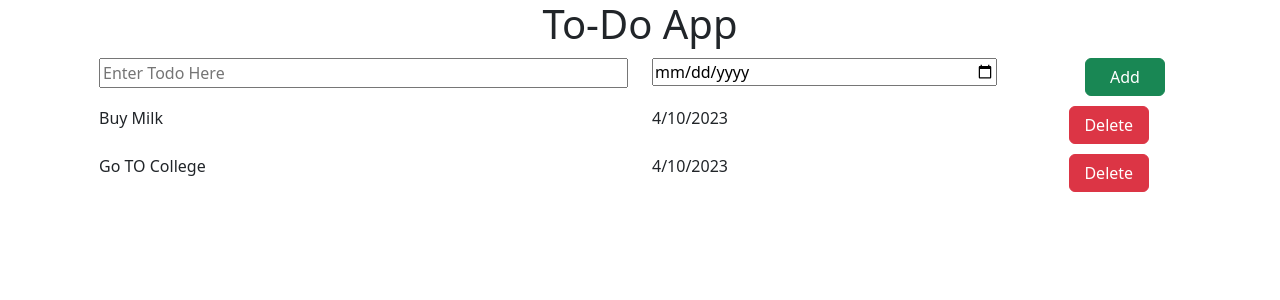
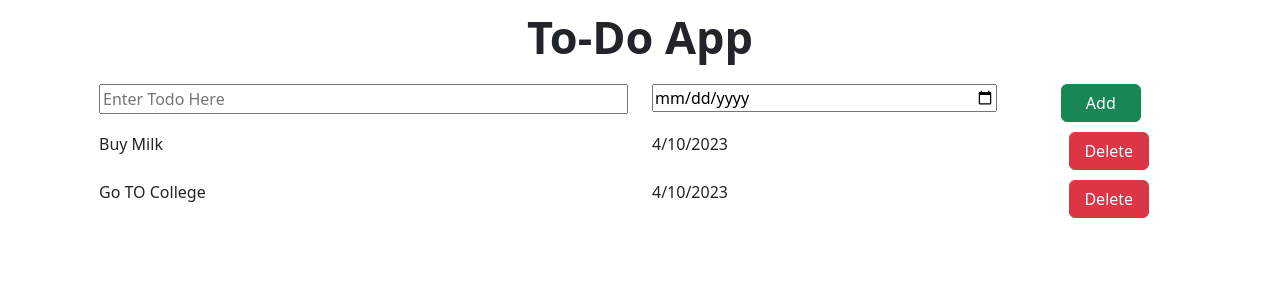
Before and after one commit to 24f3004415/React-and-Chill, a React (Vite) app in the folder PROJECTS/To-Do App/: page / in a window 1280 px wide. Shown: the top 300 px of the page. Built offline with nearby package versions, Linux system fonts and the light colour scheme.

Commit message:
Added separate style modules

```diff
--- a/PROJECTS/To-Do App/src/App.css
+++ b/PROJECTS/To-Do App/src/App.css
@@ -1,15 +1,9 @@
-
-
 body{
   overflow-x: hidden;
 }
 
 input {
   width: 100%;
-}
-
-.items-container {
-  text-align: left;
 }
 
 .kg-button {
--- a/PROJECTS/To-Do App/src/components/AddToDO.jsx
+++ b/PROJECTS/To-Do App/src/components/AddToDO.jsx
@@ -11,7 +11,7 @@
                     <input type="date" />
                 </div>
                 <div className="col-2">
-                    <button type="button" className="btn btn-success kg-button">
+                    <button type="button" className="btn btn-success  w-50">
                         Add
                     </button>
                 </div>
--- a/PROJECTS/To-Do App/src/components/AppName.jsx
+++ b/PROJECTS/To-Do App/src/components/AppName.jsx
@@ -1,8 +1,9 @@
 import React from 'react'
+import styles from './AppName.module.css'
 
 const AppName = () => {
   return (
-    <h1>
+    <h1 className={styles.todoHeading}>
       To-Do App
     </h1>
   )
--- a/PROJECTS/To-Do App/src/components/AppName.module.css
+++ b/PROJECTS/To-Do App/src/components/AppName.module.css
@@ -1,4 +1,4 @@
-h1 {
+.todoHeading {
   font-weight: 700;
   font-size: 45px;
   margin: 10px;
--- a/PROJECTS/To-Do App/src/components/ToDoItems.jsx
+++ b/PROJECTS/To-Do App/src/components/ToDoItems.jsx
@@ -1,10 +1,10 @@
 import React from 'react'
 import ToDoItem from './TodoItem'
-
+import styles from './ToDoItems.module.css'
 
 const ToDoItems = ({ toDoItems }) => {
     return (
-        <div className="items-container">
+        <div className={styles.itemsContainer}>
             {toDoItems.map((item, index )=> <ToDoItem key={index}  todoName={item.name} todoDate={item.dueDate} ></ToDoItem>)}
 
         </div>
--- /dev/null
+++ b/PROJECTS/To-Do App/src/components/ToDoItems.module.css
@@ -0,0 +1,3 @@
+.itemsContainer {
+  text-align: left;
+}
```
